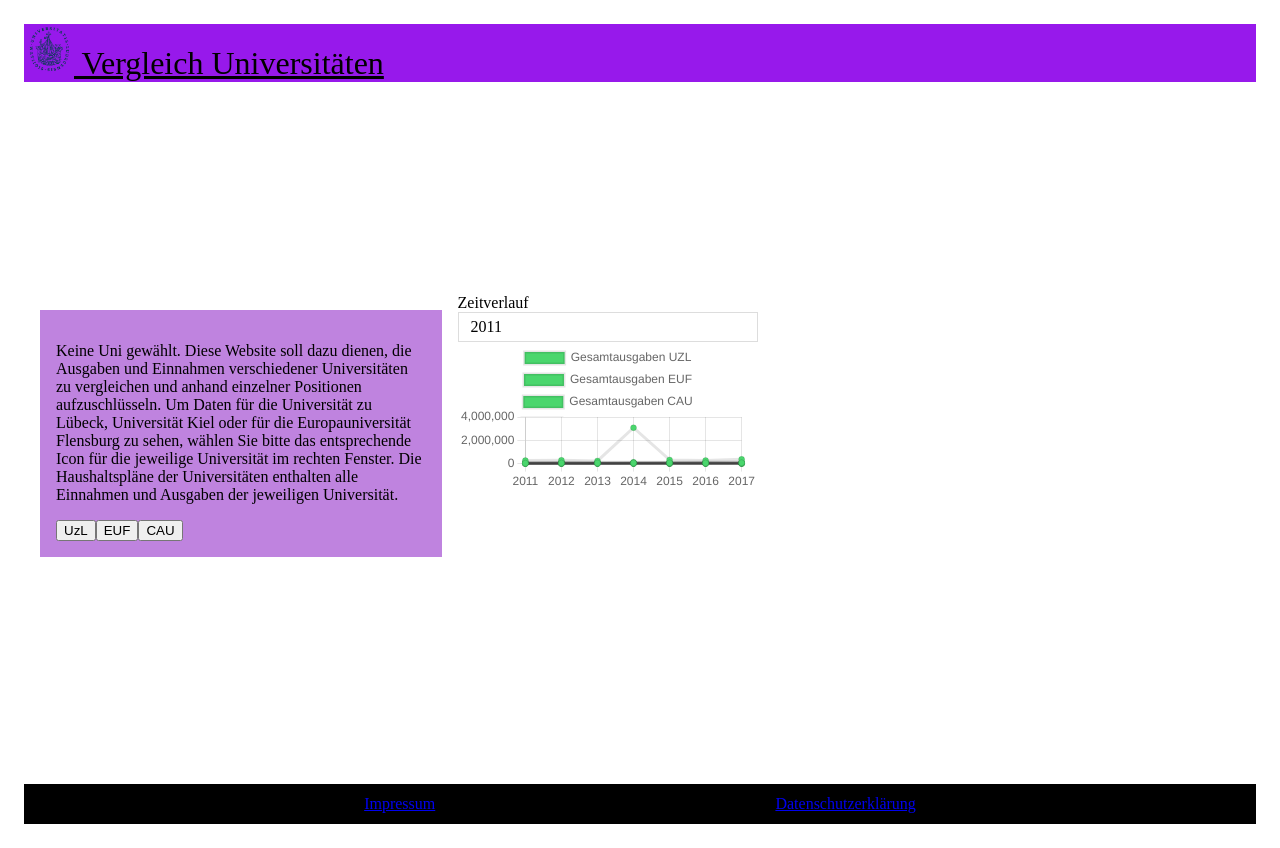
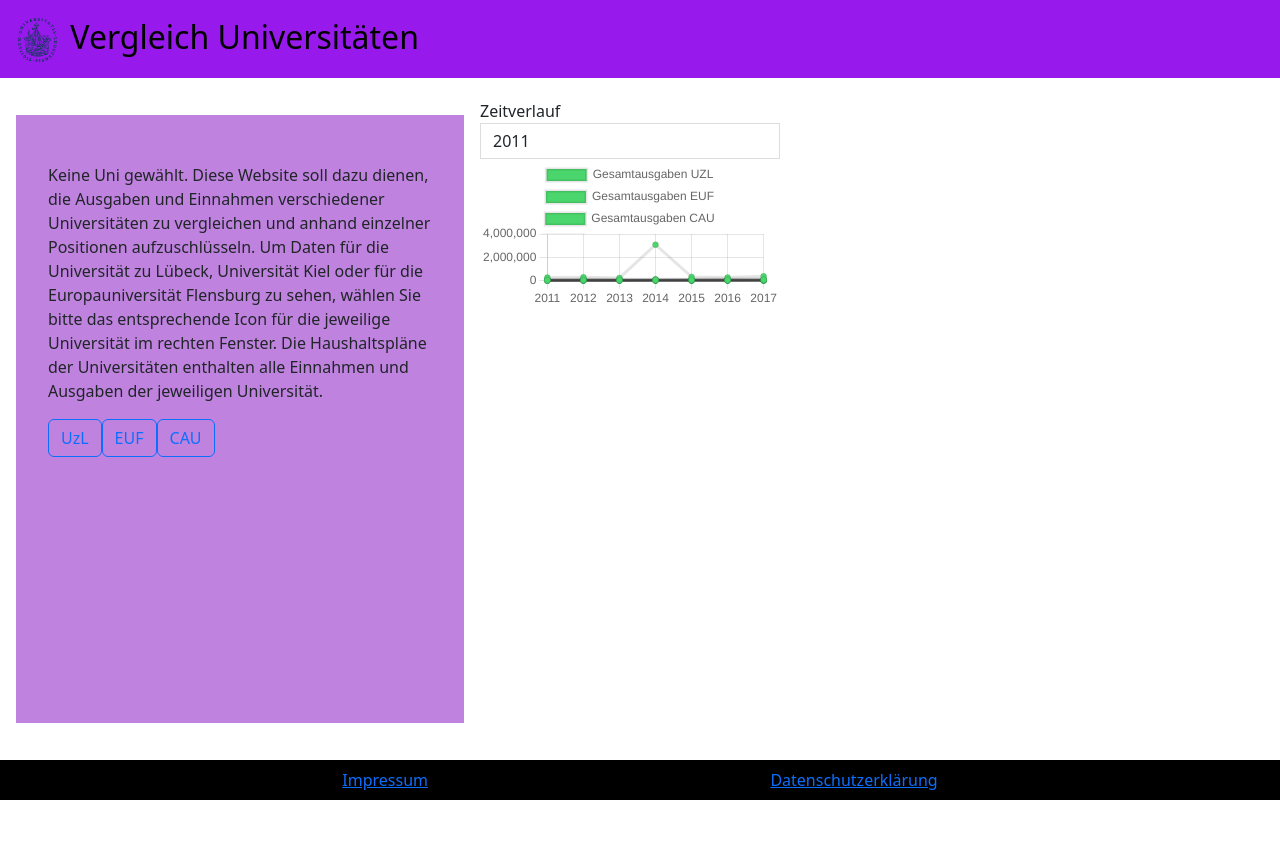
Before and after one commit to Philipp0403/uvsh, a Vue app: page / in a window 1280 px wide. After the commit the page ends 800 px from the top, so only its background shows below. Built offline with nearby package versions, Linux system fonts and the light colour scheme.

Commit message:
add fancy looks

```diff
--- a/public/index.html
+++ b/public/index.html
@@ -6,6 +6,12 @@
     <meta name="viewport" content="width=device-width,initial-scale=1.0" />
     <link rel="icon" href="<%= BASE_URL %>favicon.ico" />
     <title><%= htmlWebpackPlugin.options.title %></title>
+    <link
+      href="https://cdn.jsdelivr.net/npm/bootstrap@5.3.2/dist/css/bootstrap.min.css"
+      rel="stylesheet"
+      integrity="sha384-T3c6CoIi6uLrA9TneNEoa7RxnatzjcDSCmG1MXxSR1GAsXEV/Dwwykc2MPK8M2HN"
+      crossorigin="anonymous"
+    />
   </head>
   <body>
     <noscript>
@@ -17,5 +23,21 @@
     </noscript>
     <div id="app"></div>
     <!-- built files will be auto injected -->
+    <script
+      src="https://cdn.jsdelivr.net/npm/bootstrap@5.3.2/dist/js/bootstrap.bundle.min.js"
+      integrity="sha384-C6RzsynM9kWDrMNeT87bh95OGNyZPhcTNXj1NW7RuBCsyN/o0jlpcV8Qyq46cDfL"
+      crossorigin="anonymous"
+    ></script>
   </body>
 </html>
+
+<style>
+  body {
+    height: 100vh;
+    padding: 0px;
+    margin: 0;
+  }
+  #app {
+    height: 100%;
+  }
+</style>
--- a/src/components/SteckbriefComponent.vue
+++ b/src/components/SteckbriefComponent.vue
@@ -399,8 +399,8 @@
   display: flex;
   flex-direction: column;
   background-color: rgb(191, 131, 223);
-  width: 30%;
-  padding: 1rem;
+  width: 35%;
+  padding: 2rem;
   margin: 1rem;
 }
 
--- a/src/views/Homepage.vue
+++ b/src/views/Homepage.vue
@@ -29,10 +29,11 @@
   display: flex;
   flex-direction: column;
   justify-content: space-between;
-  height: 100vh;
-  padding: 1rem;
+  height: 100%;
+  /* padding: 1rem; */
 }
 .content {
   display: flex;
+  height: 80%;
 }
 </style>
```
